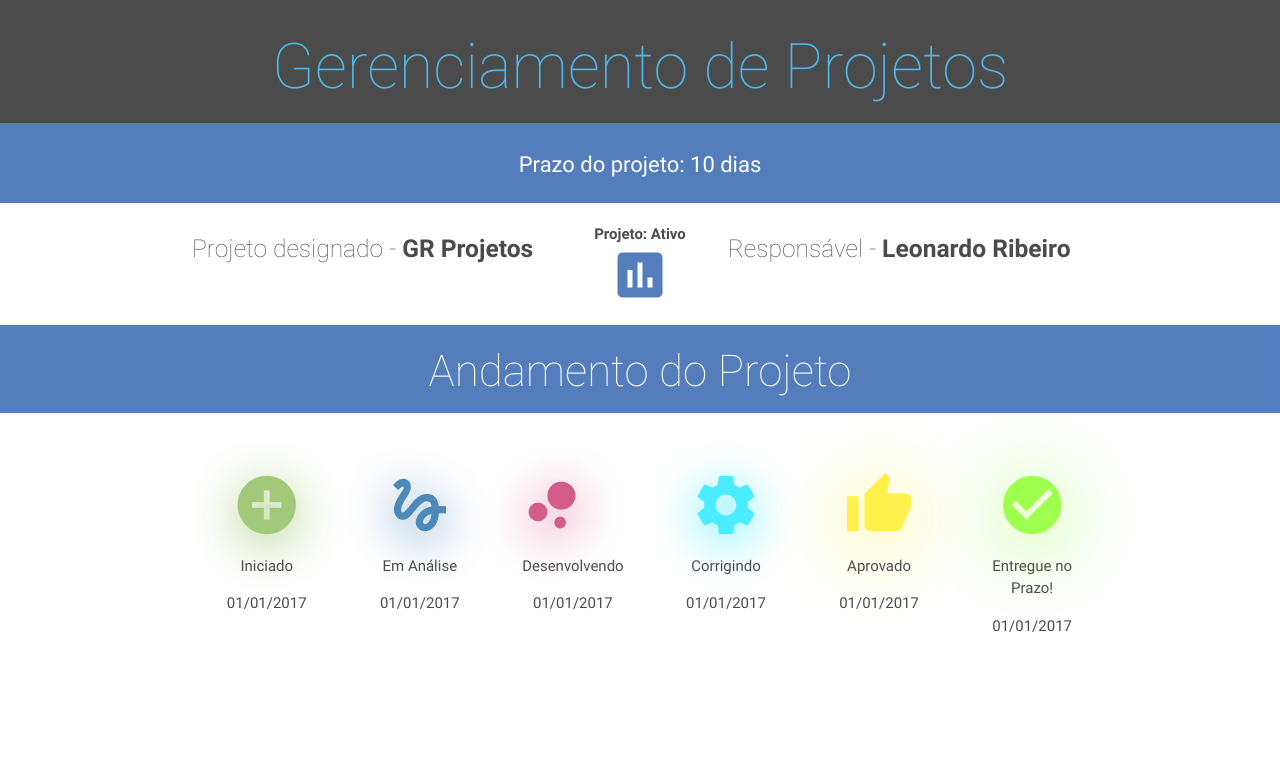
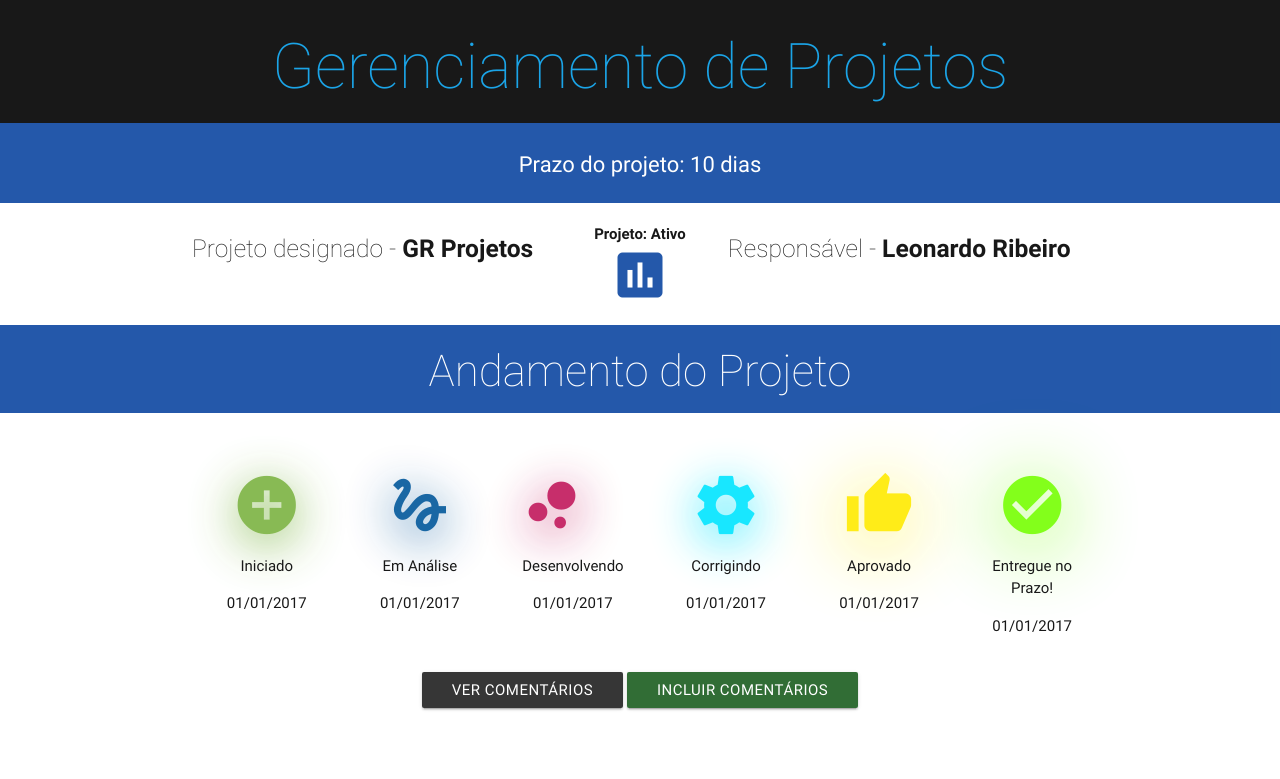
Before and after one commit to leolegends/gr_projetos, a PHP site: page /visualizar_projeto.php in a window 1280 px wide. Shown: the top 779 px of the page. Run offline with PHP 8.4, Linux system fonts and the light colour scheme; data that the repository does not hold is empty.

Commit message:
Adicionado (VER COMENTARIOS) e (INCLUIR COMENTARIOS)

```diff
--- a/materialize/css/style.css
+++ b/materialize/css/style.css
@@ -66,7 +66,7 @@ min-height: 720px;
 
 .corpo {
   background-color: white;
-  opacity: 0.7;
+  opacity: 0.9;
   color: black;
 }
 
@@ -105,3 +105,17 @@ font-weight: 100;
 #prazo {
   font-size: 22px;
 }
+
+.comentario {
+  background-color: #0d47a1;
+  color: white;
+}
+
+.iniciado {
+  background-color: green;
+  color: white;
+}
+
+.borda {
+  border-style: solid;
+}
--- a/materialize/js/config.js
+++ b/materialize/js/config.js
@@ -10,6 +10,19 @@ $(document).ready(function(){
 	$("#entregue").hide().show(3500);
 	$("#title_cadastro").hide().fadeIn(3000);
 	$(".corpo2").hide();
+	$("#add_comentario").hide();
+	$("#comentarios").hide();
+
+	$("#mostrar_comentarios").click(function(){
+		$("#comentarios").toggle(1000);
+		$("#add_comentario").hide(500);
+	});
+
+	$("#incluir_comentarios").click(function(){
+		$("#add_comentario").toggle(1000);
+		$("#comentarios").hide(500);
+	});
+
 
 	$("#localizar").click(function(){
 		$(".corpo2").toggle(500);
--- a/visualizar_projeto.php
+++ b/visualizar_projeto.php
@@ -117,6 +117,88 @@ if ($start == "start"){
 							 </div>
 						</div>
 					</div>
+					<div class="row">
+						<div class="col m12">
+							<center>
+							<button class="btn grey darken-4" id="mostrar_comentarios">ver comentários</button>
+							<button class="btn green darken-4" id="incluir_comentarios">incluir comentários</button>
+							</center>
+						</div>
+					</div>
+					<div id="add_comentario">
+				<div class="row">
+					<div class="col m12 s12 comentario green darken-4">
+						<center>
+							<h3>Incluir comentário</h3>
+						</center>
+					</div>
+				</div>
+					<div class="container">
+						<div class="row">
+						<form>
+							<div class="col m4">
+								<p>Nome:</p>
+								<input type="text" name="comentario_nome">
+							</div>
+
+							<div class="col m4">
+								<select class="input-field">
+									<option>123</option>
+									<option>321</option>
+								</select>
+							</div>
+						</div>
+						<div class="row">
+							<div class="col m10">
+								<p>Comentário:</p>
+								<textarea name="comentario" class="materialize-textarea"></textarea>
+							</div>
+						</div>
+						<div class="row">
+							<div class="col m12">
+								<button class="btn waves green darken-4" name="incluir_comentario" value="incluir_comentario">Incluir comentário</button>
+							</div>
+						</form>
+						</div>
+						</div>
+					</div>
+
+				<div id="comentarios">
+				<div class="row">
+					<div class="col m12 s12 comentario">
+						<center>
+							<h3>Comentários</h3>
+						</center>
+					</div>
+				</div>
+
+				<div class="container">
+				<div class="row">
+				<hr>
+					<div class="col m4 s12 center">
+						<p><i class="material-icons">person_pin</i> Leonardo Ribeiro</p>
+
+					</div>
+					<div class="col m4 s12 center iniciado">
+						<p>Iniciado</p>
+					</div>
+					<div class="col m4 s12 center">
+						<p>01/01/2017</p>
+
+					</div>
+				</div>
+				<hr>
+				<div class="row">
+					<div class="col m12 s12">
+						<p style='font-weight: bold;'>Comentário: </p>
+						<label><i class="material-icons">comment</i></label>
+						<p>Comentário simples em HTML.</p>
+					</div>
+				</div>
+				<hr>
+				</div>
+
+			</div>
 			</div>
 
 
```
